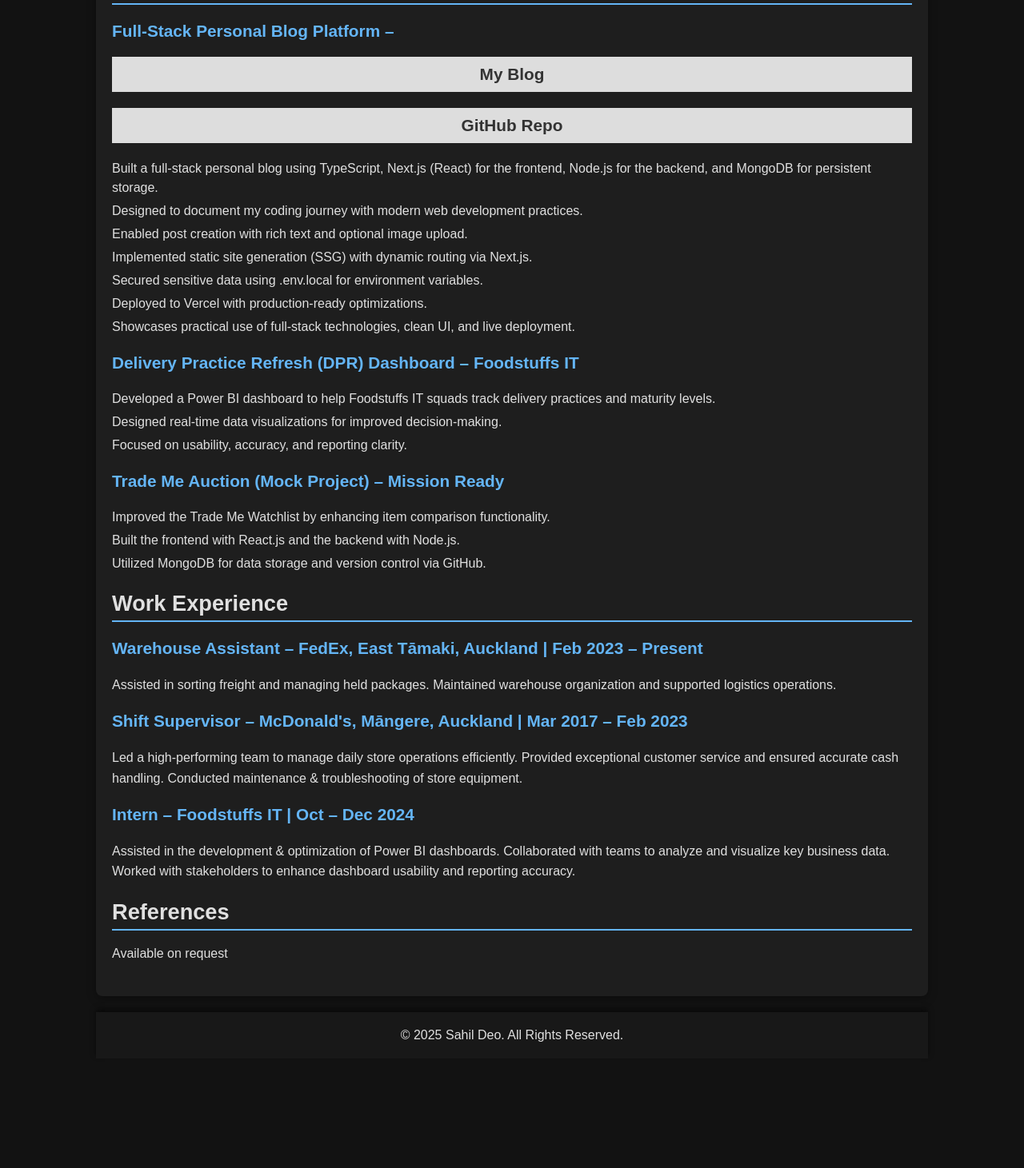
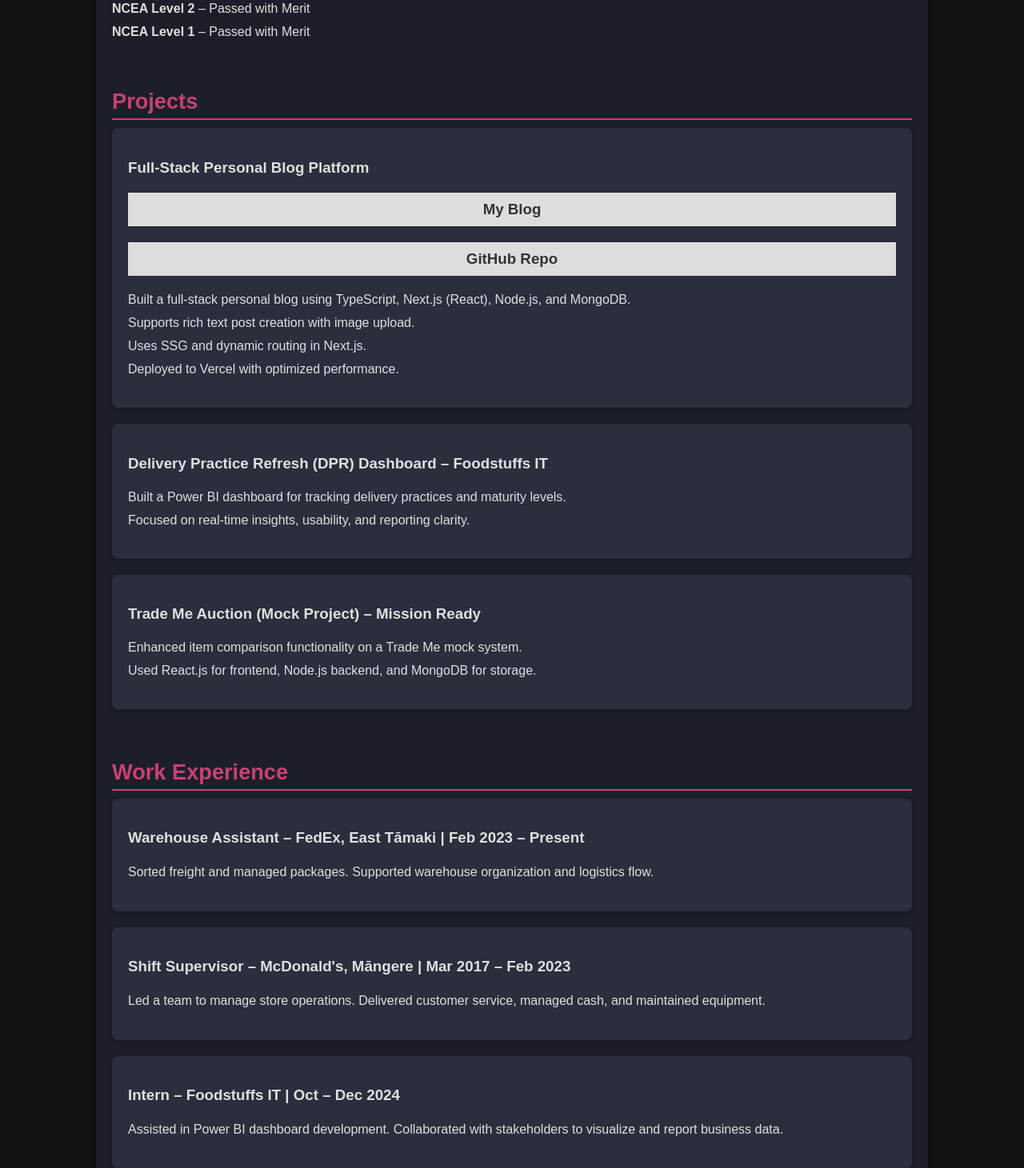
Before and after one commit to DrShady5000/my-portfolio, a React (Create React App) app: page /cv in a window 1280 px wide. Shown: the part 1229-2690 px from the top of the page at 80% size. Before the commit the page ends 2563 px from the top, so only its background shows below. Built offline with nearby package versions, Linux system fonts and the light colour scheme.

Commit message:
redid theme to magenta and added image

```diff
--- a/src/CVPage.css
+++ b/src/CVPage.css
@@ -15,7 +15,7 @@
   max-width: 1000px;
   width: 100%;
   padding: 20px;
-  background-color: #1e1e1e;
+  background-color: #1c1f2a;
   border-radius: 8px;
   box-shadow: 0 4px 12px rgba(0, 0, 0, 0.3);
   margin: 20px auto;
@@ -25,21 +25,20 @@
 }
 
 .cv-header {
-  background-color: #181818;
+  background-color: #1c1f2a;
   color: #e0e0e0;
   padding: 20px;
   text-align: center;
   top: 0;
   z-index: 100;
   width: 100%;
-  box-shadow: 0 4px 6px rgba(0, 0, 0, 0.5);
   margin-left: -20px;
 }
 
 .cv-header h1 {
   margin: 0;
   font-size: 2.5rem;
-  color: #64b5f6;
+  color: #c94074;
 }
 
 .cv-header p {
@@ -56,12 +55,22 @@
 
 .cv-links a {
   text-decoration: none;
-  color: #03a9f4;
+  color: #c94074;
   font-size: 1.2rem;
 }
 
 .cv-links a:hover {
   text-decoration: underline;
+  color: #a7315d;
+}
+
+
+.cv-card {
+  background-color: #2a2e3d;
+  border-radius: 8px;
+  padding: 20px;
+  box-shadow: 0 4px 6px rgba(0, 0, 0, 0.2);
+  margin-bottom: 20px;
 }
 
 section {
@@ -71,9 +80,10 @@
 section h2 {
   font-size: 1.7rem;
   color: #e0e0e0;
-  border-bottom: 2px solid #64b5f6;
+  border-bottom: 2px solid #c94074;
   padding-bottom: 5px;
   margin-bottom: 10px;
+  color: #c94074;
 }
 
 section ul {
@@ -91,32 +101,18 @@
   line-height: 1.6;
 }
 
-.project {
+.project, .job {
   margin-bottom: 15px;
 }
 
-.project h3 {
+.project h3, .job h3 {
   font-size: 1.3rem;
-  color: #64b5f6;
+  color: #c94074;
 }
 
-.project p {
+.project p, .job p {
   font-size: 1rem;
   line-height: 1.6;
-}
-
-.job h3 {
-  font-size: 1.3rem;
-  color: #64b5f6;
-}
-
-.job p {
-  font-size: 1rem;
-  line-height: 1.6;
-}
-
-.job {
-  margin-bottom: 20px;
 }
 
 ul {
@@ -151,11 +147,7 @@
     font-size: 0.9rem;
   }
 
-  .project h3 {
-    font-size: 1.1rem;
-  }
-
-  .job h3 {
+  .project h3, .job h3 {
     font-size: 1.1rem;
   }
 }
--- a/src/CVPage.js
+++ b/src/CVPage.js
@@ -4,7 +4,6 @@
 const CV = () => {
   return (
     <div className="cv-container">
-      <div className="cv-card">
       <header className="cv-header">
         <h1>Sahil Deo</h1>
         <p>📞 022 479 1311 | ✉️ sahil.deo5000@gmail.com</p>
@@ -58,49 +57,54 @@
 
       <section>
         <h2>Projects</h2>
-          <div className="project">
-            <h3>Full-Stack Personal Blog Platform – <a href="https://my-blog-5ky8e6bbo-drshadys-projects.vercel.app/" target="_blank" rel="noreferrer">My Blog</a> <a href="https://github.com/DrShady5000/my-blog" target="_blank" rel="noreferrer">GitHub Repo</a></h3>
+
+        <div className="cv-card">
+          <h3>
+            Full-Stack Personal Blog Platform
+            <a href="https://my-blog-5ky8e6bbo-drshadys-projects.vercel.app/" target="_blank" rel="noreferrer"> My Blog</a>
+            <a href="https://github.com/DrShady5000/my-blog" target="_blank" rel="noreferrer"> GitHub Repo</a>
+          </h3>
           <ul>
-              <li>Built a full-stack personal blog using TypeScript, Next.js (React) for the frontend, Node.js for the backend, and MongoDB for persistent storage.</li>
-              <li>Designed to document my coding journey with modern web development practices.</li>
-              <li>Enabled post creation with rich text and optional image upload.</li>
-              <li>Implemented static site generation (SSG) with dynamic routing via Next.js.</li>
-              <li>Secured sensitive data using .env.local for environment variables.</li>
-              <li>Deployed to Vercel with production-ready optimizations.</li>
-              <li>Showcases practical use of full-stack technologies, clean UI, and live deployment.</li>
+            <li>Built a full-stack personal blog using TypeScript, Next.js (React), Node.js, and MongoDB.</li>
+            <li>Supports rich text post creation with image upload.</li>
+            <li>Uses SSG and dynamic routing in Next.js.</li>
+            <li>Deployed to Vercel with optimized performance.</li>
           </ul>
         </div>
-          <div className="project">
+
+        <div className="cv-card">
           <h3>Delivery Practice Refresh (DPR) Dashboard – Foodstuffs IT</h3>
           <ul>
-              <li>Developed a Power BI dashboard to help Foodstuffs IT squads track delivery practices and maturity levels.</li>
-              <li>Designed real-time data visualizations for improved decision-making.</li>
-              <li>Focused on usability, accuracy, and reporting clarity.</li>
+            <li>Built a Power BI dashboard for tracking delivery practices and maturity levels.</li>
+            <li>Focused on real-time insights, usability, and reporting clarity.</li>
           </ul>
         </div>
-          <div className="project">
+
+        <div className="cv-card">
           <h3>Trade Me Auction (Mock Project) – Mission Ready</h3>
           <ul>
-              <li>Improved the Trade Me Watchlist by enhancing item comparison functionality.</li>
-              <li>Built the frontend with React.js and the backend with Node.js.</li>
-              <li>Utilized MongoDB for data storage and version control via GitHub.</li>
+            <li>Enhanced item comparison functionality on a Trade Me mock system.</li>
+            <li>Used React.js for frontend, Node.js backend, and MongoDB for storage.</li>
           </ul>
         </div>
       </section>
 
       <section>
         <h2>Work Experience</h2>
-          <div className="job">
-            <h3>Warehouse Assistant – FedEx, East Tāmaki, Auckland | Feb 2023 – Present</h3>
-            <p>Assisted in sorting freight and managing held packages. Maintained warehouse organization and supported logistics operations.</p>
+
+        <div className="cv-card">
+          <h3>Warehouse Assistant – FedEx, East Tāmaki | Feb 2023 – Present</h3>
+          <p>Sorted freight and managed packages. Supported warehouse organization and logistics flow.</p>
         </div>
-          <div className="job">
-            <h3>Shift Supervisor – McDonald's, Māngere, Auckland | Mar 2017 – Feb 2023</h3>
-            <p>Led a high-performing team to manage daily store operations efficiently. Provided exceptional customer service and ensured accurate cash handling. Conducted maintenance & troubleshooting of store equipment.</p>
+
+        <div className="cv-card">
+          <h3>Shift Supervisor – McDonald's, Māngere | Mar 2017 – Feb 2023</h3>
+          <p>Led a team to manage store operations. Delivered customer service, managed cash, and maintained equipment.</p>
         </div>
-          <div className="job">
+
+        <div className="cv-card">
           <h3>Intern – Foodstuffs IT | Oct – Dec 2024</h3>
-            <p>Assisted in the development & optimization of Power BI dashboards. Collaborated with teams to analyze and visualize key business data. Worked with stakeholders to enhance dashboard usability and reporting accuracy.</p>
+          <p>Assisted in Power BI dashboard development. Collaborated with stakeholders to visualize and report business data.</p>
         </div>
       </section>
 
@@ -109,7 +113,6 @@
         <p>Available on request</p>
       </section>
     </div>
-    </div>
   );
 };
 
--- a/src/Footer.css
+++ b/src/Footer.css
@@ -17,12 +17,13 @@
 }
 
 .footer a {
-  color: #64b5f6;
+  color: #c94074;
   text-decoration: none;
 }
 
 .footer a:hover {
   text-decoration: underline;
+  color: #a7315d;
 }
 
 body, .app-container {
--- a/src/Header.css
+++ b/src/Header.css
@@ -43,13 +43,15 @@
 
 .nav-links a {
   text-decoration: none;
-  color: #64b5f6;
+  color: #c94074;
   font-size: 1.2rem;
   font-weight: bold;
+  transition: color 0.3s ease;
 }
 
 .nav-links a:hover {
   text-decoration: underline;
+  color: #a7315d;
 }
 
 @media (max-width: 768px) {
--- a/src/HomePage.css
+++ b/src/HomePage.css
@@ -1,9 +1,9 @@
 body {
-  font-family: Arial, sans-serif;
-  background-color: #121212;
+  font-family: 'Segoe UI', sans-serif;
+  background-color: #101820;
   margin: 0;
   padding: 0;
-  color: #e0e0e0;
+  color: #d6e0f0;
   display: flex;
   justify-content: center;
   align-items: center;
@@ -15,76 +15,75 @@
   width: 100%;
   max-width: 1000px;
   padding: 20px;
-  background-color: #1e1e1e;
+  background-color: #1c1f2a;
   border-radius: 8px;
-  box-shadow: 0 4px 12px rgba(0, 0, 0, 0.3);
+  box-shadow: 0 4px 10px rgba(0, 0, 0, 0.5);
   margin: 20px auto;
 }
 
 .intro {
   text-align: center;
   margin-bottom: 40px;
+  display: flex;
+  flex-direction: column;  /* Arrange elements vertically */
+  align-items: center;     /* Center content horizontally */
 }
 
 .intro h1 {
   font-size: 3rem;
-  color: #64b5f6;
+  color: #c94074;
   margin-bottom: 10px;
 }
 
 .intro p {
   font-size: 1.2rem;
   line-height: 1.6;
-  color: #e0e0e0;
+}
+
+.profile-image {
+  width: 150px;  /* Adjust as needed */
+  height: auto;
+  border-radius: 50%; /* Circular image */
+  margin-top: 20px;
+  margin-bottom: 20px;  /* Add space below the image */
 }
 
 .intro .btn {
   text-decoration: none;
-  background-color: #03a9f4;
-  color: #fff;
+  background-color: #c94074;
+  color: #101820;
   padding: 10px 20px;
   border-radius: 5px;
   font-size: 1.1rem;
-  margin-top: 20px;
+  margin-top: 20px;  /* Move the button further down */
   display: inline-block;
+  transition: background-color 0.3s ease;
 }
 
 .intro .btn:hover {
-  background-color: #0288d1;
+  background-color: #a7315d;
+  color: #ffffff;
 }
 
-.about-me {
+.about-me, .projects {
   margin-bottom: 40px;
 }
 
-.about-me h2 {
+.about-me h2, .projects h2 {
   font-size: 2rem;
-  color: #64b5f6;
+  color: #c94074;
   margin-bottom: 10px;
-  border-bottom: 2px solid #64b5f6;
+  border-bottom: 2px solid #c94074;
   padding-bottom: 5px;
 }
 
-.about-me p {
+.about-me p, .projects p {
   font-size: 1.1rem;
   line-height: 1.6;
-  color: #e0e0e0;
-}
-
-.projects {
-  margin-bottom: 40px;
-}
-
-.projects h2 {
-  font-size: 2rem;
-  color: #64b5f6;
-  margin-bottom: 10px;
-  border-bottom: 2px solid #64b5f6;
-  padding-bottom: 5px;
 }
 
 .project-card {
-  background-color: #2c2c2c;
+  background-color: #2a2e3d;
   padding: 20px;
   border-radius: 8px;
   margin-bottom: 20px;
@@ -93,14 +92,13 @@
 
 .project-card h3 {
   font-size: 1.5rem;
-  color: #64b5f6;
+  color: #c94074;
   margin-bottom: 10px;
 }
 
 .project-card p {
   font-size: 1.1rem;
   line-height: 1.6;
-  color: #e0e0e0;
 }
 
 @media (max-width: 768px) {
@@ -120,11 +118,7 @@
     font-size: 1rem;
   }
 
-  .about-me h2 {
-      font-size: 1.7rem;
-  }
-
-  .projects h2 {
+  .about-me h2, .projects h2 {
     font-size: 1.7rem;
   }
 
--- a/src/HomePage.js
+++ b/src/HomePage.js
@@ -1,5 +1,6 @@
 import React from 'react';
 import './HomePage.css';
+import sahilImage from './assets/SahilImage.jpg';
 
 const HomePage = () => {
   return (
@@ -7,6 +8,7 @@
       <section className="intro">
         <h1>Welcome to My Portfolio</h1>
         <p>Hi, I’m Sahil Deo, a full-stack developer with a passion for building innovative applications using the latest technologies.</p>
+        <img src={sahilImage} alt="Sahil Deo" className="profile-image" />
         <a href="#about-me" className="btn">Learn More</a>
       </section>
 
@@ -21,7 +23,7 @@
         </p>
         <p>
           In my free time, I enjoy experimenting with new technologies, contributing to open-source projects,
-          and staying up  -to-date with the latest trends in software development. I’m always excited about the
+          and staying up-to-date with the latest trends in software development. I’m always excited about the
           potential of AI to change the way we interact with technology and solve complex problems.
           Currently, I am working on expanding my portfolio by working on some projects while also working to learn C#.
         </p>
```
Also changed, not shown: src/assets/SahilImage.jpg (added). Lines whose indentation alone changed are shown as unchanged.
